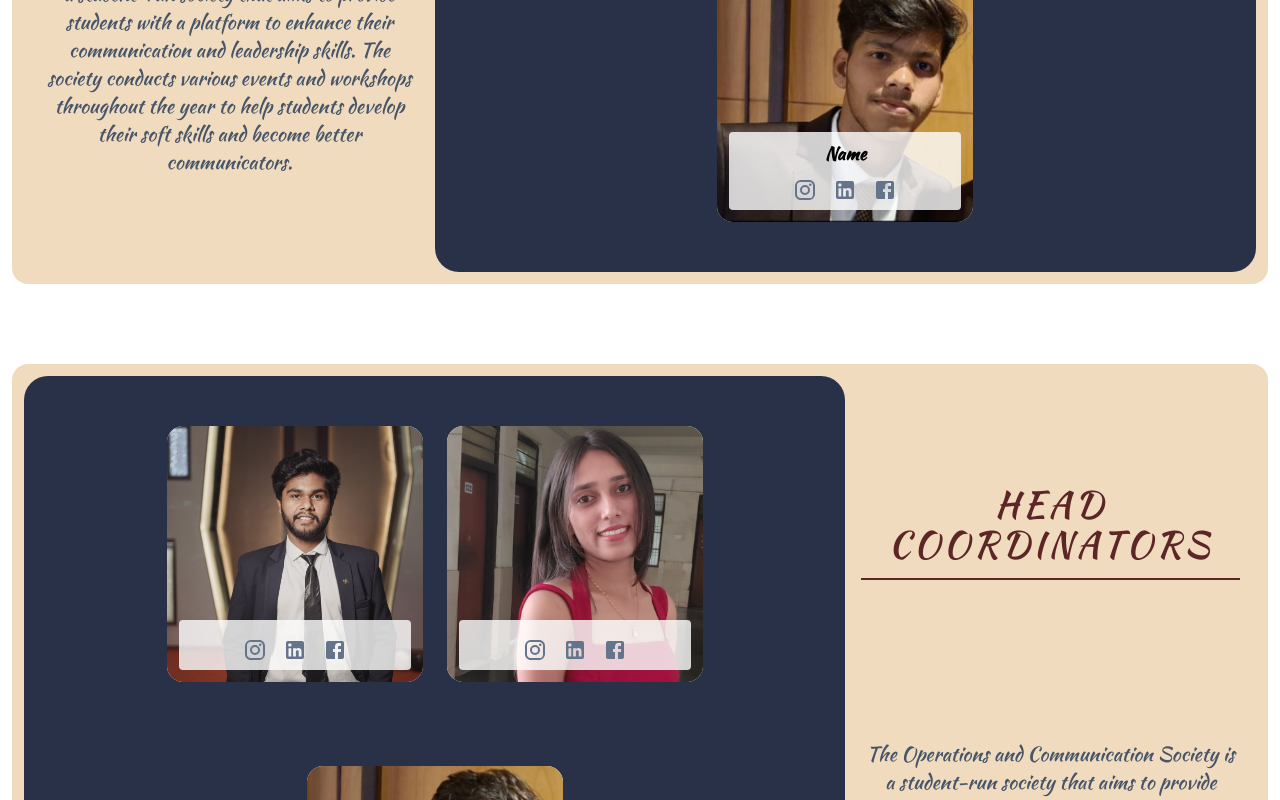
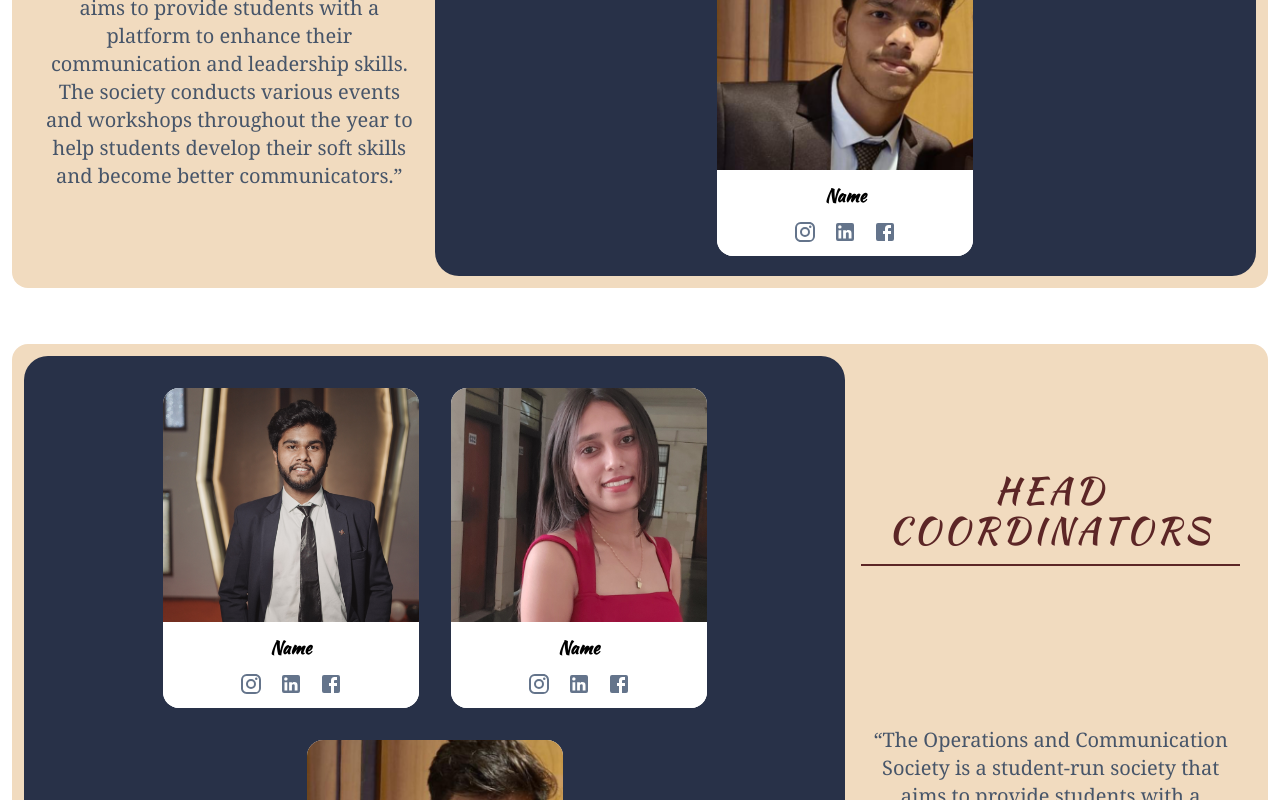
Before and after one commit to prince04kumar/Shaurya_2024, a React (Vite) app: page /team in a window 1280 px wide. Shown: the part 1340-2140 px from the top of the page. Built offline with nearby package versions, Linux system fonts and the light colour scheme; a web font is replaced by a local one.

Commit message:
screen size modified

```diff
--- a/src/components/Team/Cards.jsx
+++ b/src/components/Team/Cards.jsx
@@ -6,13 +6,12 @@ import FacebookIcon from '@mui/icons-material/Facebook';
 
 const Cards = ({img, name}) => {
   return (
-    <div className='h-64 w-64 bg-white flex flex-col justify-between items-center p-3 rounded-2xl overflow-hidden group relative'>
-      <div className='absolute inset-0 bg-cover bg-center z-0 group-hover:scale-110 transition-transform duration-300 ease-in-out'
-           style={{backgroundImage: `url(${img})`, opacity: 1}}>
+    <div className='h-80 w-64 bg-white flex flex-col justify-between items-center rounded-2xl overflow-hidden group relative transition-all duration-300 ease-in-out hover:scale-105 hover:shadow-[0_0_20px_rgba(0,0,0,0.1)]'>
+      <div className='w-full h-64 bg-cover bg-center'
+           style={{backgroundImage: `url(${img})`}}>
       </div>
-      <div className='relative z-10 w-full h-full flex flex-col justify-between items-center'>
-        <div className='w-full flex flex-col items-center space-y-2 bg-white bg-opacity-80 p-2 rounded mt-auto'>
-          <span className='text-black text-lg font-kaushan font-bold z-10'>{name}</span>
+      <div className='details w-full flex flex-col items-center space-y-2 bg-white p-3'>
+        <span className='text-black text-lg font-kaushan font-bold'>{name}</span>
         <div className='flex justify-center space-x-4'>
           <a href="#" className='text-slate-500 hover:text-black hover:scale-110 transition-colors'>
             <InstagramIcon />
@@ -26,7 +25,6 @@ const Cards = ({img, name}) => {
         </div>
       </div>
     </div>
-    </div>
   )
 }
 
--- a/src/components/Team/Hcs.jsx
+++ b/src/components/Team/Hcs.jsx
@@ -4,21 +4,19 @@ import { assets1 } from '../../assets/assets'
 
 const Hcs = () => {
     return (
-        <div className='min-h-screen w-full  flex justify-center items-center p-1 sm:p-4 lg:p-0 m-0'>
-            <div className="w-full min-h-[90vh] max-w-8xl bg-[#F1DBBF]   rounded-2xl flex flex-col lg:flex-row justify-center m-3 p-2 sm:p-3 overflow-scroll">
+        <div className='min-h-screen w-full flex justify-center items-center p-1 sm:p-4 lg:p-0 m-0'>
+            <div className="w-full min-h-[90vh] max-w-8xl bg-[#F1DBBF] rounded-2xl flex flex-col lg:flex-row justify-center m-3 p-2 sm:p-3 overflow-scroll">
                 <div className="w-full lg:w-1/3 bg-white-500 flex flex-col order-1 lg:order-2 justify-center items-center p-2 sm:p-4 text-center">
                     <h1 className="text-custom-brown text-2xl sm:text-3xl lg:text-4xl font-kaushan mb-2 sm:mb-4 lg:mb-40 relative pb-2 sm:pb-4 inline-block">
                         <span className="relative z-10 tracking-widest">HEAD COORDINATORS</span>
                         <span className="absolute bottom-0 left-0 w-full h-0.5 bg-custom-brown mt-2 sm:mt-4"></span>
                     </h1>
-                    <p className="text-slate-600 text-xs sm:text-sm lg:text-xl font-kaushan">The Operations and Communication Society is a student-run society that aims to provide students with a platform to enhance their communication and leadership skills. The society conducts various events and workshops throughout the year to help students develop their soft skills and become better communicators.</p>
+                    <p className="text-slate-600 text-xs sm:text-sm lg:text-xl font-serif">“The Operations and Communication Society is a student-run society that aims to provide students with a platform to enhance their communication and leadership skills. The society conducts various events and workshops throughout the year to help students develop their soft skills and become better communicators.”</p>
                 </div>
-                <div className="w-full lg:w-2/3 bg-custom-blue flex flex-wrap gap-2 order-2 lg:order-1 sm:gap-4 lg:gap-6 p-1 sm:p-2 lg:p-5 justify-center items-center rounded-3xl overflow-y-auto">
-                   {assets1.map((item)=>{
-                    return (
-                        <Cards key={item.key}    img={item.value}/>
-                    )
-                   })}
+                <div className="w-full lg:w-2/3 bg-custom-blue flex flex-wrap gap-4 order-2 lg:order-1 sm:gap-6 lg:gap-8 p-4 sm:p-6 lg:p-8 justify-center items-center rounded-3xl overflow-y-auto">
+                   {assets1.map((item) => (
+                     <Cards key={item.key} img={item.value} name={item.name || 'Team Member'} />
+                   ))}
                 </div>
             </div>
         </div>
--- a/src/components/Team/Landing.jsx
+++ b/src/components/Team/Landing.jsx
@@ -4,7 +4,7 @@ import assets from '../../assets/assets';
 const Landing = () => {
   return (
     <div
-      className='relative min-h-screen w-screen flex justify-center bg-cover bg-center bg-no-repeat'
+      className='relative h-[70vh] md:h-screen w-screen flex justify-center bg-cover bg-center bg-no-repeat'
       style={{ backgroundImage: `url(${assets.backgroundImage})` }}
     >
       {/* Fade overlay with reduced exposure */}
--- a/src/components/Team/Ocs.jsx
+++ b/src/components/Team/Ocs.jsx
@@ -11,7 +11,7 @@ const Ocs = () => {
                         <span className="relative z-10 tracking-widest">OVERALL COORDINATORS</span>
                         <span className="absolute bottom-0 left-0 w-full h-0.5 bg-custom-brown mt-3 sm:mt-5"></span>
                     </h1>
-                    <p className="text-slate-600 text-xs sm:text-sm lg:text-xl font-kaushan">The Operations and Communication Society is a student-run society that aims to provide students with a platform to enhance their communication and leadership skills. The society conducts various events and workshops throughout the year to help students develop their soft skills and become better communicators.</p>
+                    <p className="text-slate-600 text-xs sm:text-sm lg:text-xl font-serif">“The Operations and Communication Society is a student-run society that aims to provide students with a platform to enhance their communication and leadership skills. The society conducts various events and workshops throughout the year to help students develop their soft skills and become better communicators.”</p>
                 </div>
                 <div className="w-full lg:w-2/3 bg-custom-blue flex flex-wrap gap-2 sm:gap-4 lg:gap-6 p-1 sm:p-2 lg:p-5 justify-center items-center rounded-3xl overflow-y-auto">
                    {assets1.map((item)=>{
```
Lines whose indentation alone changed are shown as unchanged.
